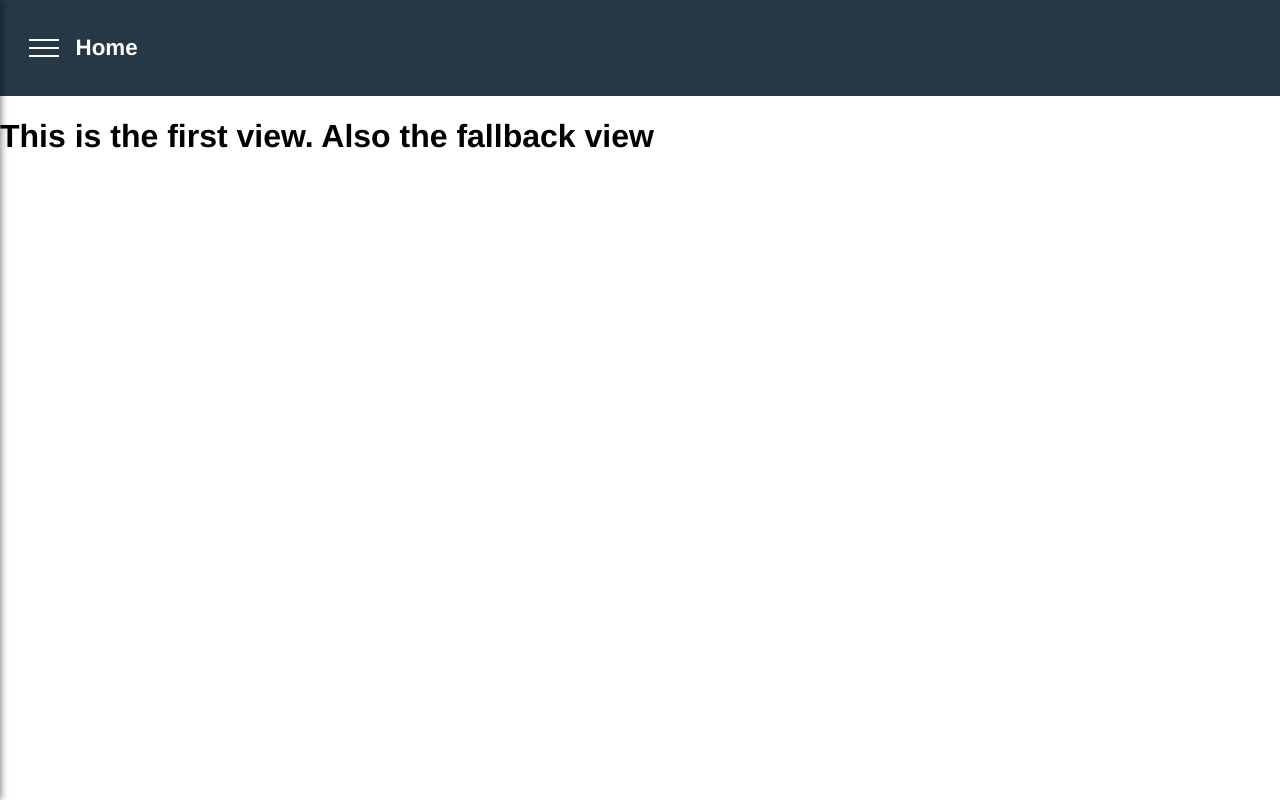
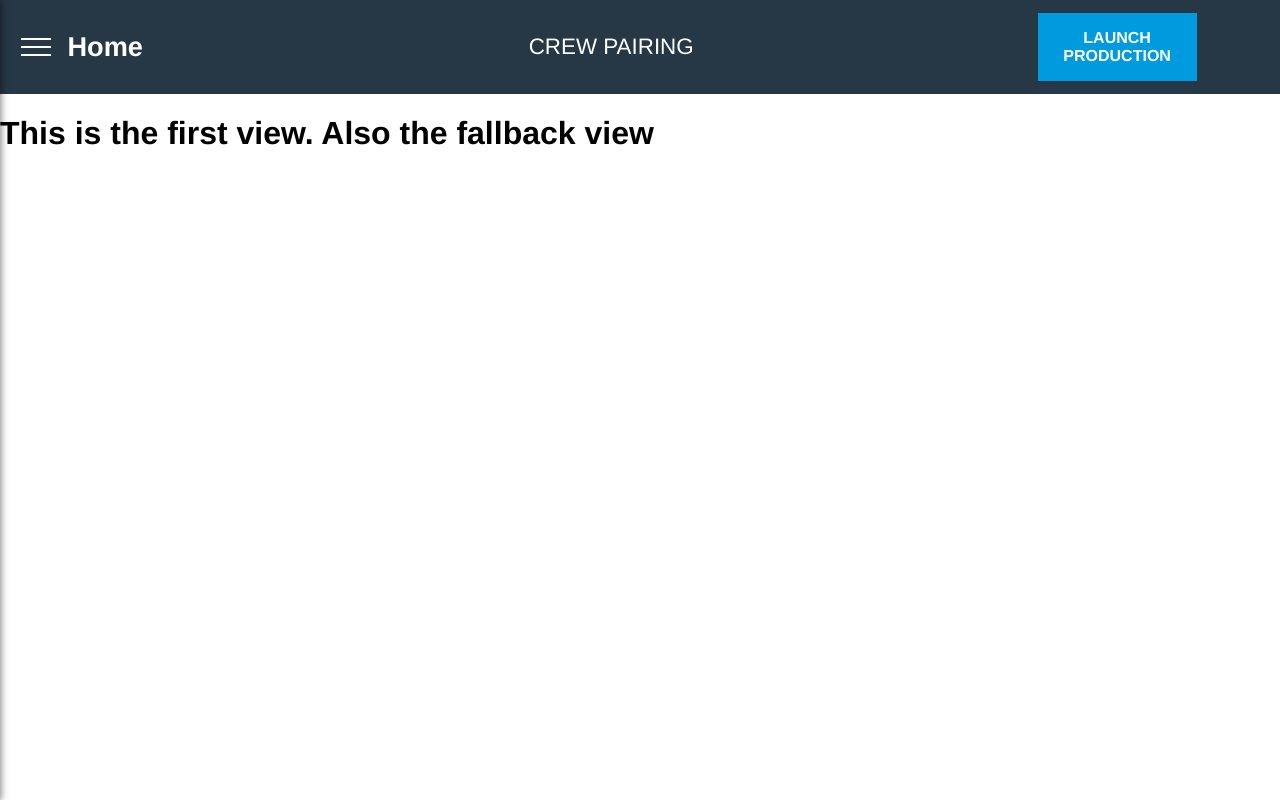
Before and after one commit to ArastoSahbaei/JeppesenWorkshop, a React (Create React App) app: page / in a window 1280 px wide. Built offline with nearby package versions, Linux system fonts and the light colour scheme.

Commit message:
on place

```diff
--- /dev/null
+++ b/src/components/LaunchProduction.js
@@ -0,0 +1,24 @@
+import styled from 'styled-components'
+
+export const LaunchProduction = () => {
+	return (
+		<Wrapper>
+			<Paragraph>LAUNCH PRODUCTION</Paragraph>
+		</Wrapper>
+	)
+}
+
+const Wrapper = styled.div`
+	grid-column: 16/21;
+	grid-row: 1/1;
+	color: #fff;
+	background-color: #009bde;
+	cursor: pointer;
+	margin: auto;
+	width: 50%;
+	`
+
+const Paragraph = styled.p`
+	text-align: center;
+	font-weight: 600;
+`
--- a/src/components/navigation/Navigation.js
+++ b/src/components/navigation/Navigation.js
@@ -5,6 +5,7 @@ import styled from 'styled-components'
 import { BackDrop } from '../BackDrop'
 import { useLocation } from 'react-router-dom'
 import RoutingPath from '../../routes/RoutingPath'
+import { LaunchProduction } from '../LaunchProduction'
 
 export const Navigation = () => {
 	const location = useLocation()
@@ -33,6 +34,8 @@ export const Navigation = () => {
 			<Paragraph>{displayViewTitle()}</Paragraph>
 			<SideBar drawerIsOpen={openDrawer} drawerHandler={setOpenDrawer} />
 			{!openDrawer || <BackDrop drawerHandler={setOpenDrawer} />}
+			<LaunchProduction />
+			<Paragraph2>CREW PAIRING</Paragraph2>
 		</Wrapper>
 	)
 }
@@ -41,12 +44,24 @@ const Wrapper = styled.nav`
 	display: grid;
 	grid-template-columns: repeat(20, 1fr);
 	background-color: #263746;
-	padding: 1%;
+	padding: 0.3%;
 `
+
 const Paragraph = styled.p`
 	font-weight: 600;
+	font-size: 1.7rem;
+	cursor: pointer;
+	transition: 0.3s;
+	color: white;
+	grid-column: 2/4;
+
+`
+const Paragraph2 = styled.p`
 	font-size: 1.4rem;
 	cursor: pointer;
 	transition: 0.3s;
 	color: white;
+	grid-column: 7/16;
+	margin: auto;
+	width: 50%;
 `
```
Lines whose indentation alone changed are shown as unchanged.
